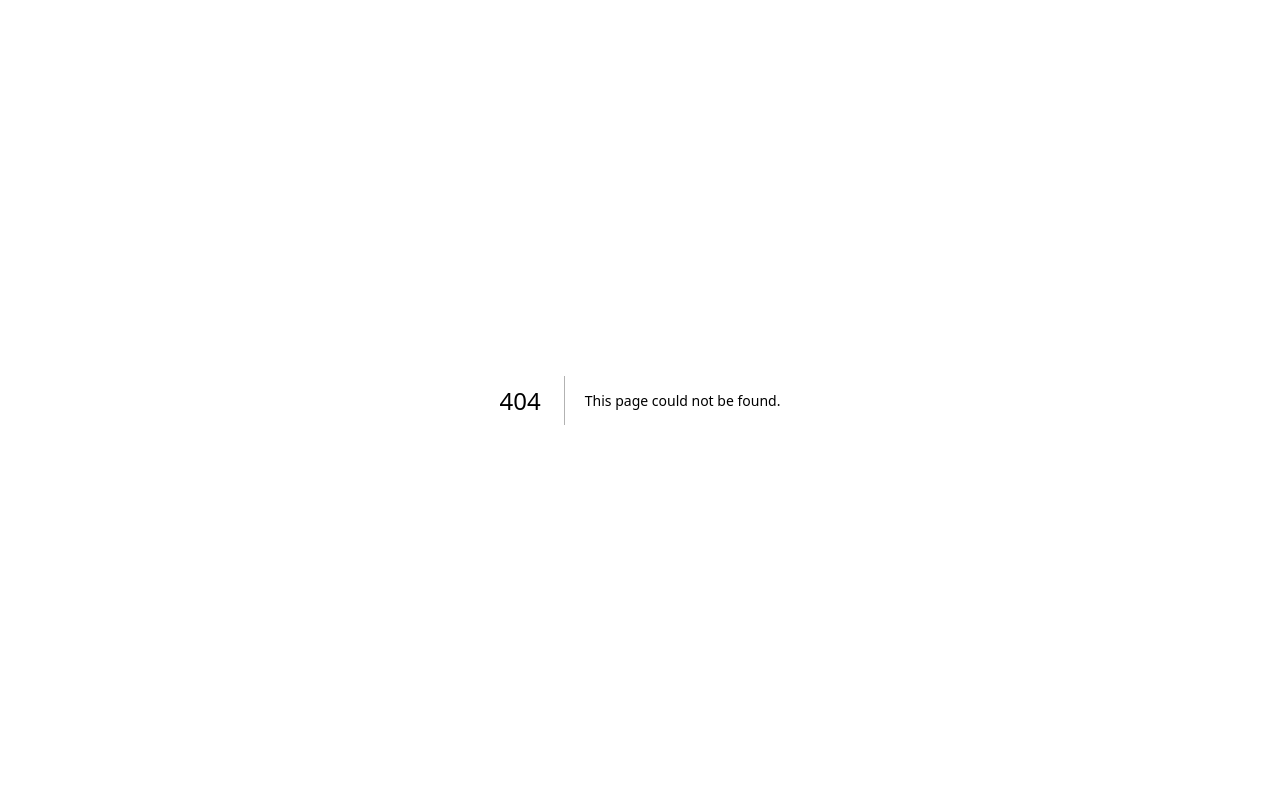
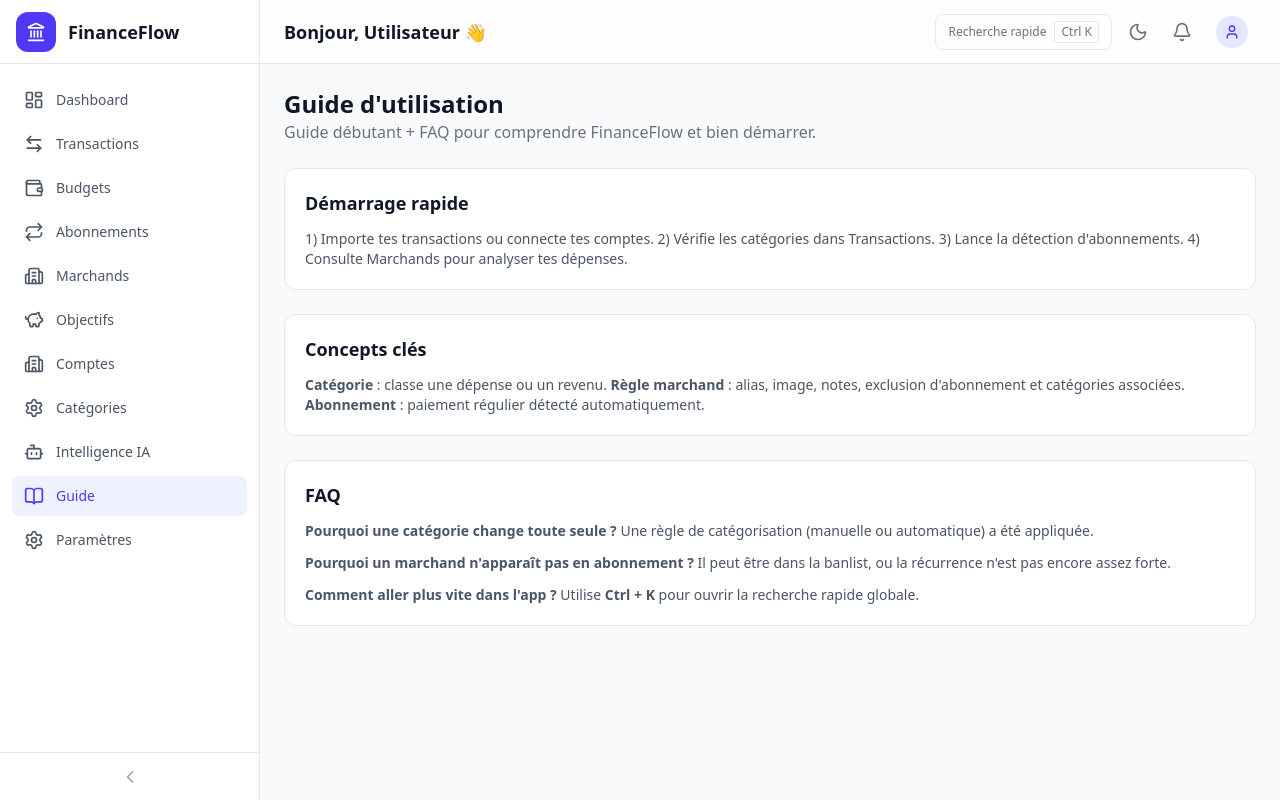
Before and after one commit to ArtilleryJuggernot/FinanceFlow, a Next.js app: page /guide in a window 1280 px wide. Before the commit this address had no page. Built offline with nearby package versions, Linux system fonts and the light colour scheme; no server answers.

Commit message:
update guide and other stuff

```diff
--- /dev/null
+++ b/src/app/(dashboard)/guide/page.tsx
@@ -0,0 +1,51 @@
+"use client";
+
+export default function GuidePage() {
+  return (
+    <div className="space-y-6">
+      <div>
+        <h1 className="text-2xl font-bold text-gray-900 dark:text-white">Guide d'utilisation</h1>
+        <p className="text-gray-500 dark:text-gray-400">
+          Guide débutant + FAQ pour comprendre FinanceFlow et bien démarrer.
+        </p>
+      </div>
+
+      <section className="rounded-xl border border-gray-200 dark:border-gray-700 bg-white dark:bg-gray-900 p-5 space-y-3">
+        <h2 className="text-lg font-semibold text-gray-900 dark:text-white">Démarrage rapide</h2>
+        <p className="text-sm text-gray-600 dark:text-gray-300">
+          1) Importe tes transactions ou connecte tes comptes. 2) Vérifie les catégories dans
+          Transactions. 3) Lance la détection d'abonnements. 4) Consulte Marchands pour analyser
+          tes dépenses.
+        </p>
+      </section>
+
+      <section className="rounded-xl border border-gray-200 dark:border-gray-700 bg-white dark:bg-gray-900 p-5 space-y-3">
+        <h2 className="text-lg font-semibold text-gray-900 dark:text-white">Concepts clés</h2>
+        <p className="text-sm text-gray-600 dark:text-gray-300">
+          <strong>Catégorie</strong> : classe une dépense ou un revenu.{" "}
+          <strong>Règle marchand</strong> : alias, image, notes, exclusion d'abonnement et
+          catégories associées. <strong>Abonnement</strong> : paiement régulier détecté
+          automatiquement.
+        </p>
+      </section>
+
+      <section className="rounded-xl border border-gray-200 dark:border-gray-700 bg-white dark:bg-gray-900 p-5 space-y-3">
+        <h2 className="text-lg font-semibold text-gray-900 dark:text-white">FAQ</h2>
+        <div className="space-y-3 text-sm text-gray-600 dark:text-gray-300">
+          <p>
+            <strong>Pourquoi une catégorie change toute seule ?</strong> Une règle de catégorisation
+            (manuelle ou automatique) a été appliquée.
+          </p>
+          <p>
+            <strong>Pourquoi un marchand n'apparaît pas en abonnement ?</strong> Il peut être dans la
+            banlist, ou la récurrence n'est pas encore assez forte.
+          </p>
+          <p>
+            <strong>Comment aller plus vite dans l'app ?</strong> Utilise <strong>Ctrl + K</strong>{" "}
+            pour ouvrir la recherche rapide globale.
+          </p>
+        </div>
+      </section>
+    </div>
+  );
+}
--- a/src/app/(dashboard)/layout.tsx
+++ b/src/app/(dashboard)/layout.tsx
@@ -1,5 +1,6 @@
 import { Sidebar } from "@/components/layout/Sidebar";
 import { Header } from "@/components/layout/Header";
+import { CommandPalette } from "@/components/layout/CommandPalette";
 
 export default function DashboardLayout({
   children,
@@ -9,6 +10,7 @@
   return (
     <div className="min-h-screen bg-gray-50 dark:bg-gray-950">
       <Sidebar />
+      <CommandPalette />
       <div className="pl-[260px] transition-all duration-300">
         <Header />
         <main className="p-6">{children}</main>
--- /dev/null
+++ b/src/components/layout/CommandPalette.tsx
@@ -0,0 +1,137 @@
+"use client";
+
+import { useEffect, useMemo, useState } from "react";
+import { useRouter } from "next/navigation";
+import { useQuery } from "@tanstack/react-query";
+
+const QUICK_SECTIONS = [
+  { href: "/", label: "Dashboard" },
+  { href: "/transactions", label: "Transactions" },
+  { href: "/budgets", label: "Budgets" },
+  { href: "/recurring", label: "Abonnements" },
+  { href: "/merchants", label: "Marchands" },
+  { href: "/goals", label: "Objectifs" },
+  { href: "/accounts", label: "Comptes" },
+  { href: "/settings/categories", label: "Catégories" },
+  { href: "/ai", label: "Intelligence IA" },
+  { href: "/guide", label: "Guide" },
+  { href: "/settings", label: "Paramètres" },
+];
+
+export function CommandPalette() {
+  const router = useRouter();
+  const [open, setOpen] = useState(false);
+  const [query, setQuery] = useState("");
+
+  useEffect(() => {
+    const onKeyDown = (event: KeyboardEvent) => {
+      if ((event.ctrlKey || event.metaKey) && event.key.toLowerCase() === "k") {
+        event.preventDefault();
+        setOpen((prev) => !prev);
+      }
+      if (event.key === "Escape") {
+        setOpen(false);
+      }
+    };
+    const onOpenPalette = () => setOpen(true);
+    window.addEventListener("keydown", onKeyDown);
+    window.addEventListener("open-command-palette", onOpenPalette);
+    return () => {
+      window.removeEventListener("keydown", onKeyDown);
+      window.removeEventListener("open-command-palette", onOpenPalette);
+    };
+  }, []);
+
+  const filteredSections = useMemo(() => {
+    if (!query.trim()) return QUICK_SECTIONS;
+    const q = query.toLowerCase();
+    return QUICK_SECTIONS.filter((section) => section.label.toLowerCase().includes(q));
+  }, [query]);
+
+  const { data: merchants } = useQuery({
+    queryKey: ["command-merchants", query],
+    enabled: open && query.trim().length >= 2,
+    queryFn: async () => {
+      const params = new URLSearchParams({
+        search: query.trim(),
+        page: "1",
+        limit: "8",
+      });
+      const res = await fetch(`/api/analytics/merchants?${params.toString()}`);
+      return res.json();
+    },
+  });
+
+  if (!open) return null;
+
+  return (
+    <div className="fixed inset-0 z-[100] bg-black/40 p-4" onClick={() => setOpen(false)}>
+      <div
+        className="mx-auto mt-20 max-w-2xl rounded-xl border border-gray-200 dark:border-gray-700 bg-white dark:bg-gray-900 shadow-2xl"
+        onClick={(e) => e.stopPropagation()}
+      >
+        <div className="border-b border-gray-200 dark:border-gray-700 p-3">
+          <input
+            autoFocus
+            value={query}
+            onChange={(e) => setQuery(e.target.value)}
+            placeholder="Rechercher une section ou un marchand..."
+            className="h-10 w-full rounded-lg border border-gray-200 dark:border-gray-700 bg-white dark:bg-gray-800 px-3 text-sm text-gray-800 dark:text-gray-100"
+          />
+        </div>
+
+        <div className="max-h-[60vh] overflow-auto p-3 space-y-4">
+          <div>
+            <p className="mb-2 text-xs font-semibold uppercase tracking-wide text-gray-500 dark:text-gray-400">
+              Sections
+            </p>
+            <div className="space-y-1">
+              {filteredSections.map((section) => (
+                <button
+                  key={section.href}
+                  onClick={() => {
+                    router.push(section.href);
+                    setOpen(false);
+                    setQuery("");
+                  }}
+                  className="w-full rounded-lg px-3 py-2 text-left text-sm text-gray-700 dark:text-gray-200 hover:bg-gray-100 dark:hover:bg-gray-800"
+                >
+                  {section.label}
+                </button>
+              ))}
+            </div>
+          </div>
+
+          <div>
+            <p className="mb-2 text-xs font-semibold uppercase tracking-wide text-gray-500 dark:text-gray-400">
+              Marchands
+            </p>
+            <div className="space-y-1">
+              {(merchants?.merchants || []).map(
+                (merchant: { merchantPattern: string; displayName: string; topCategory: string }) => (
+                  <button
+                    key={merchant.merchantPattern}
+                    onClick={() => {
+                      router.push(`/merchants/${encodeURIComponent(merchant.merchantPattern)}`);
+                      setOpen(false);
+                      setQuery("");
+                    }}
+                    className="w-full rounded-lg px-3 py-2 text-left hover:bg-gray-100 dark:hover:bg-gray-800"
+                  >
+                    <p className="text-sm text-gray-800 dark:text-gray-100">{merchant.displayName}</p>
+                    <p className="text-xs text-gray-500 dark:text-gray-400">{merchant.topCategory}</p>
+                  </button>
+                )
+              )}
+              {query.trim().length >= 2 && (merchants?.merchants || []).length === 0 && (
+                <p className="px-3 py-2 text-xs text-gray-500 dark:text-gray-400">
+                  Aucun marchand trouvé
+                </p>
+              )}
+            </div>
+          </div>
+        </div>
+      </div>
+    </div>
+  );
+}
--- a/src/components/layout/Header.tsx
+++ b/src/components/layout/Header.tsx
@@ -24,6 +24,13 @@
         </div>
 
         <div className="flex items-center gap-2">
+          <button
+            className="hidden md:inline-flex h-9 items-center gap-2 rounded-lg border border-gray-200 dark:border-gray-700 px-3 text-xs text-gray-500 dark:text-gray-400"
+            onClick={() => window.dispatchEvent(new Event("open-command-palette"))}
+          >
+            Recherche rapide
+            <span className="rounded border border-gray-200 dark:border-gray-700 px-1.5 py-0.5">Ctrl K</span>
+          </button>
           {mounted && (
             <button
               onClick={() => setTheme(theme === "dark" ? "light" : "dark")}
--- a/src/components/layout/Sidebar.tsx
+++ b/src/components/layout/Sidebar.tsx
@@ -12,6 +12,7 @@
   Building2,
   Settings,
   Bot,
+  BookOpen,
   Landmark,
   ChevronLeft,
   ChevronRight,
@@ -28,6 +29,7 @@
   { href: "/accounts", label: "Comptes", icon: Building2 },
   { href: "/settings/categories", label: "Catégories", icon: Settings },
   { href: "/ai", label: "Intelligence IA", icon: Bot },
+  { href: "/guide", label: "Guide", icon: BookOpen },
   { href: "/settings", label: "Paramètres", icon: Settings },
 ];
 
```
Also changed, not shown: 1 other file (tests, documents, lock files or other folders).
